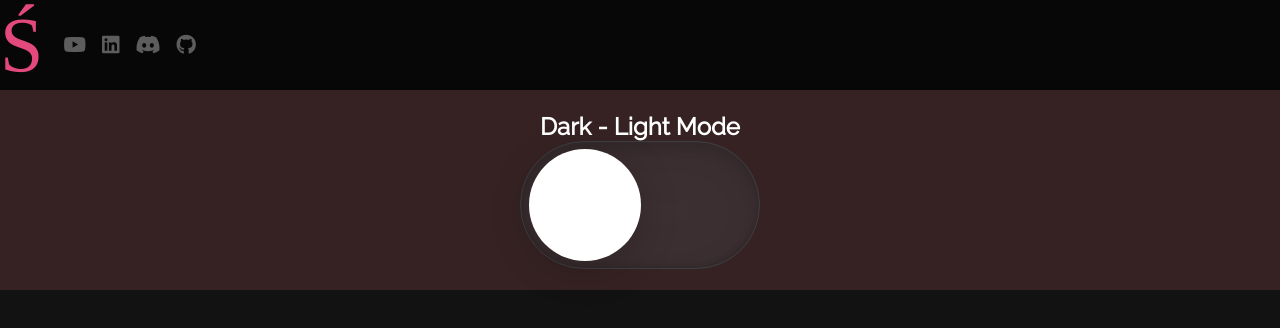
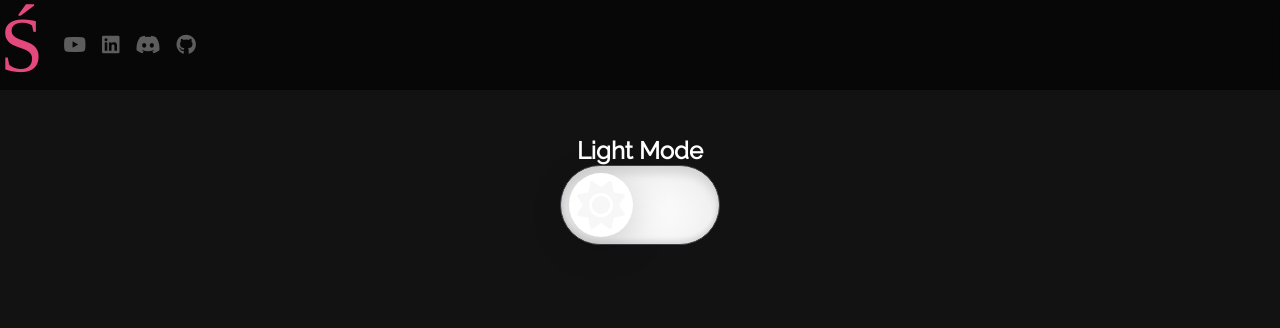
Before and after one commit to gitlaws/Devfolio, an Angular app: page / in a window 1280 px wide. Shown: the top 328 px of the page. Built offline with nearby package versions, Linux system fonts and the light colour scheme; a web font is replaced by a local one.

Commit message:
added light mode button

```diff
--- a/src/app/components/mock/mock.component.html
+++ b/src/app/components/mock/mock.component.html
@@ -1,10 +1,10 @@
 <section class="parent">
   <div class="child">
-    <h1>Dark - Light Mode</h1>
+    <h1>Light Mode</h1>
     <div class="btn">
       <div class="btn__indicator">
         <div class="btn__icon-container">
-          <i class="btn__icon fa-solid"></i>
+          <i class="btn__icon fa-solid fa-sun"></i>
         </div>
       </div>
     </div>
--- a/src/app/components/mock/mock.component.scss
+++ b/src/app/components/mock/mock.component.scss
@@ -4,34 +4,34 @@
 
 .parent {
   height: 200px;
-  background: $main-brown;
+  // background: ;
   display: flex;
-  justify-content: center;
+  justify-content: space-around;
   align-self: center;
   align-items: center;
   padding: 20px 20px;
 }
 
-.child {
-//   background-color: #fff;
-}
+// .child {
+// //   background-color: #fff;
+// }
 
 h1 {
   text-align: center;
-//   font-size: small;
+  //   font-size: small;
 }
 
-.btn{
-  background-color: rgba(101, 117, 133, .16);
-  width: 15em;
-  height: 8em;
+.btn {
+  background-color: #fff;
+  // background-color: rgba(101, 117, 133, 0.16);
+  width: 10em;
+  height: 5em;
   border-radius: 10em;
   border: 1px solid #3c3f44;
   padding: 0 0.5em;
 
-  box-shadow: inset 0 8px 60px rgba(0,0,0, .1),
-              inset 0 8px 8px rgba(0,0,0, .1),
-              inset 0 -4px 4px rgba(0,0,0, .1);
+  box-shadow: inset 0 8px 60px rgba(0, 0, 0, 0.1),
+    inset 0 8px 8px rgba(0, 0, 0, 0.1), inset 0 -4px 4px rgba(0, 0, 0, 0.1);
 
   position: relative;
 
@@ -41,20 +41,20 @@ h1 {
   cursor: pointer;
 }
 
-.btn__indicator{
+.btn__indicator {
   background-color: #fff;
-  width: 7em;
-  height: 7em;
+  width: 4em;
+  height: 4em;
   border-radius: 50%;
 
   position: absolute;
 
-  box-shadow: 0 8px 40px rgba(0,0,0, .2);
+  box-shadow: 0 8px 40px rgba(0, 0, 0, 0.2);
 
-  transition: transform .3s ease;
+  transition: transform 0.3s ease;
 }
 
-.btn__icon-container{
+.btn__icon-container {
   width: 100%;
   height: 100%;
 
@@ -63,17 +63,42 @@ h1 {
   align-items: center;
 }
 
-.btn__icon{
+.btn__icon {
   color: #f7f7f7;
   font-size: 3rem;
 }
 
-.btn__icon.animated{
+.btn__icon.animated {
   animation: spin 0.5s;
 }
 
-@keyframes spin{
+@keyframes spin {
   to {
     transform: rotate(360deg);
   }
 }
+
+// .btn__icon {
+//   @include spinAnimation; // Use the default duration
+
+//   // Other styles for your button icon...
+
+//   &.custom-duration {
+//     @include spinAnimation(1s); // Use a custom duration
+//   }
+// }
+
+.darkmode .btn {
+  box-shadow: inset 0 8px 60px rgba(0, 0, 0, 0.3),
+    inset 8px 0 8px rgba(0, 0, 0, 0.3), inset 0 -4px 4px rgba(0, 0, 0, 0.3);
+}
+
+.darkmode .btn__indicator {
+  transform: translateX(7em);
+  background-color: var(--dark-color);
+  box-shadow: 0 8px 40px rgba(0, 0, 0, 0.3);
+}
+
+.darkmode .btn__icon {
+  color: var(--dark-icon-color);
+}
--- a/src/styles/_mixins.scss
+++ b/src/styles/_mixins.scss
@@ -69,3 +69,15 @@
     }
   }
 }
+
+@mixin spinAnimation($duration: 0.5s) {
+  @keyframes spin {
+    to {
+      transform: rotate(360deg);
+    }
+  }
+
+  &.animated {
+    animation: spin $duration;
+  }
+}
```
